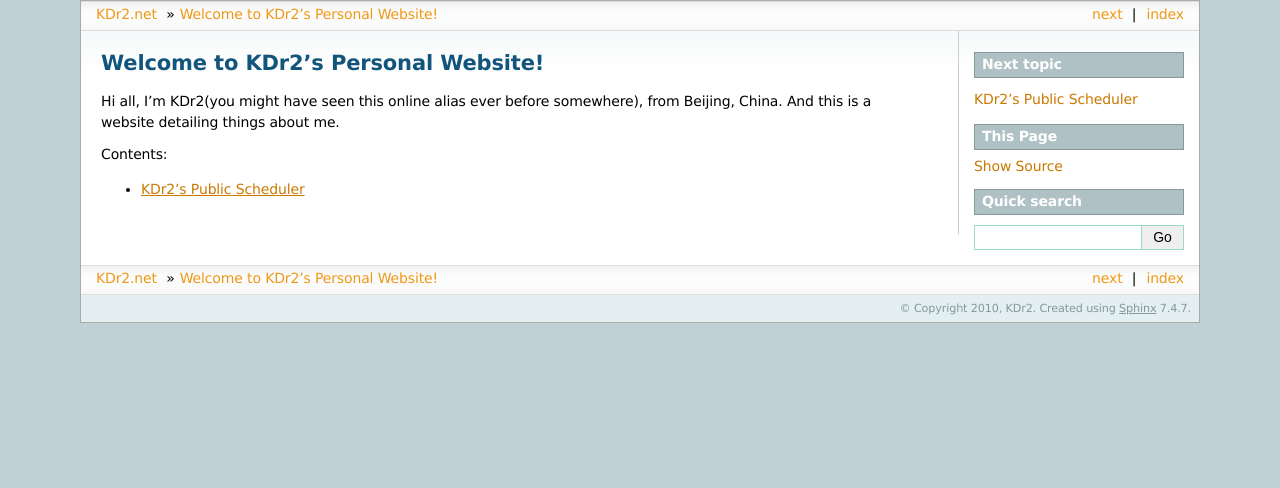
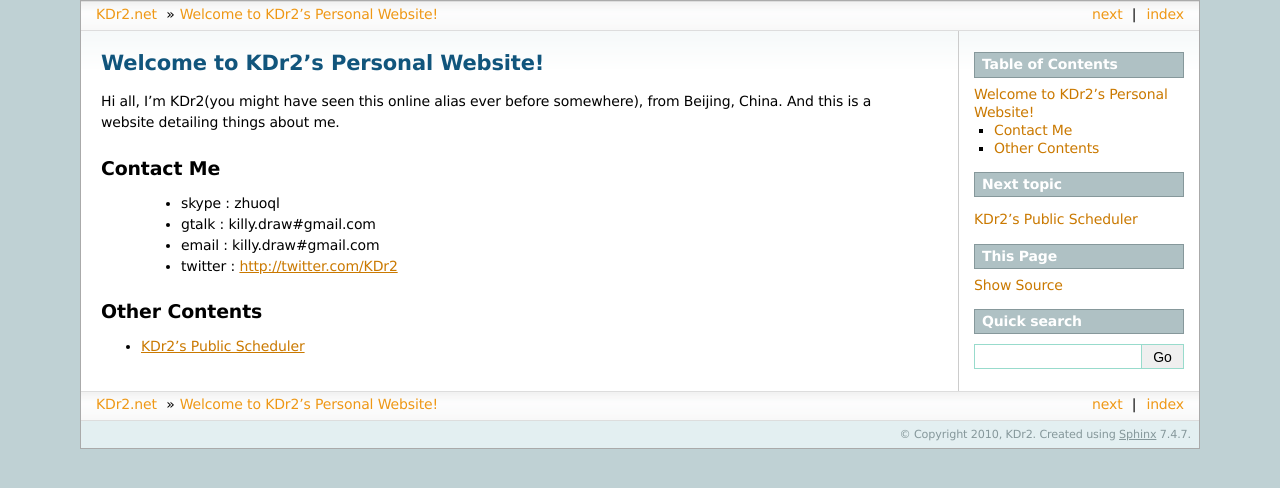
Before and after one commit to KDr2/kdr2.net, a Sphinx documentation site: the page built from source/index.rst, in a window 1280 px wide. Shown: the top 488 px of the page. Built offline with Sphinx 7.4.7, drawn with Linux system fonts in a browser that asks for light colours.

Commit message:
add contact info

```diff
--- a/source/index.rst
+++ b/source/index.rst
@@ -9,7 +9,17 @@ Welcome to KDr2's Personal Website!
 Hi all, I'm KDr2(you might have seen this online alias ever before somewhere),
 from Beijing, China. And this is a website detailing things about me.
 
-Contents:
+
+Contact Me
+~~~~~~~~~~~~~~~~~~~~
+
+ - skype   : zhuoql
+ - gtalk   : killy.draw\#gmail.com
+ - email   : killy.draw\#gmail.com
+ - twitter : http://twitter.com/KDr2
+
+Other Contents
+~~~~~~~~~~~~~~~~~~~~
 
 .. toctree::
    :maxdepth: 2
```
